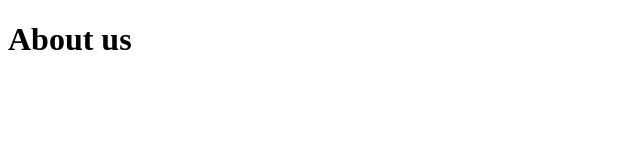
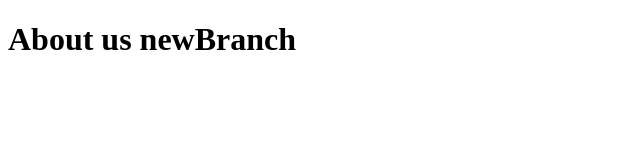
Before and after one commit to GeorgeGogiava/git_proj, a plain HTML site: page about.html in a window 1280 px wide. Shown: the whole page, without its empty margins (0-640 px from the left). Drawn offline with Linux system fonts and the light colour scheme.

Commit message:
newBranch

```diff
--- a/about.html
+++ b/about.html
@@ -7,6 +7,6 @@
     <title>about</title>
 </head>
 <body>
-    <h1>About us</h1>
+    <h1>About us newBranch</h1>
 </body>
 </html>
```
